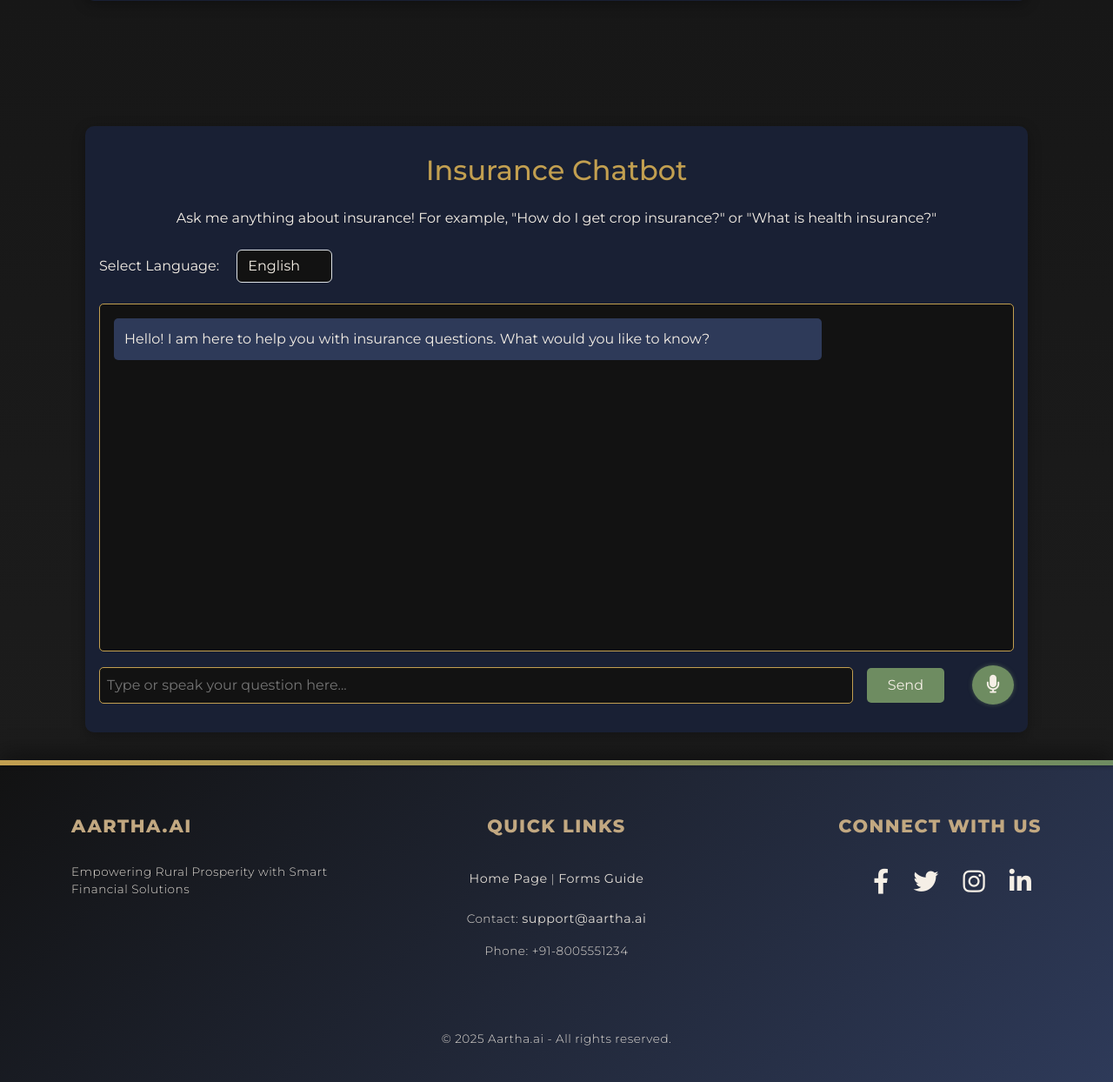
After one commit to Aryan-Prasad-666/DSATM-Hackathon, a Flask app: page /insurance_guide in a window 1280 px wide. The commit adds this page. Shown: the part 896-2140 px from the top of the page at 87% size. Run offline with Flask 3, Linux system fonts and the light colour scheme.

Commit message:
added insurance webpage

```diff
--- a/app.py
+++ b/app.py
@@ -566,6 +566,58 @@ def fraud_alerts():
         app.logger.error(f"Error rendering fraud_alerts page: {e}")
         raise InternalServerError("Failed to load the fraud alerts page")
 
+
+insurance_instructions = {
+    "en-US": "You are a helpful assistant for Indian villagers with no prior financial knowledge. The user will ask questions about insurance (e.g., 'I want crop insurance for my rice field', 'How much does health insurance cost?'). Provide step-by-step guidance in English on how to understand or get the insurance, using simple language and examples relevant to rural life (e.g., protecting crops from drought, paying for a doctor). Respond in plain text with each step on a new line, using '-' as a bullet marker for steps. Do not use Markdown formatting like '**' or '*' for emphasis. Assume the user knows nothing about insurance.",
+    "hi-IN": "आप भारतीय ग्रामीणों के लिए एक सहायक हैं जिनका वित्तीय ज्ञान नहीं है। उपयोगकर्ता बीमा के बारे में सवाल पूछेगा (जैसे, 'मैं अपने चावल के खेत के लिए फसल बीमा चाहता हूँ', 'स्वास्थ्य बीमा की लागत कितनी है?')। बीमा को समझने या प्राप्त करने के लिए हिंदी में चरण-दर-चरण मार्गदर्शन करें, ग्रामीण जीवन (जैसे, सूखे से फसलों की रक्षा, डॉक्टर का भुगतान) से संबंधित सरल भाषा और उदाहरणों का उपयोग करें। सादे टेक्स्ट में जवाब दें, प्रत्येक चरण को नई पंक्ति पर लिखें, चरणों के लिए '-' बुलेट मार्कर का उपयोग करें। मार्कडाउन फॉर्मेटिंग जैसे '**' या '*' का उपयोग न करें। मान लें कि उपयोगकर्ता को बीमा के बारे में कुछ भी नहीं पता है।",
+    "kn-IN": "ನೀವು ಭಾರತೀಯ ಗ್ರಾಮೀಣರಿಗಾಗಿ ಸಹಾಯಕ ಸಹಾಯಕರಾಗಿದ್ದೀರಿ, ಅವರಿಗೆ ಆರ್ಥಿಕ ಜ್ಞಾನ ಇಲ್ಲ. ಬಳಕೆದಾರರು ಇನ್ಶೂರೆನ್ಸ್ ಬಗ್ಗೆ ಪ್ರಶ್ನೆಗಳನ್ನು ಕೇಳುತ್ತಾರೆ (ಉದಾ., 'ನಾನು ನನ್ನ ಧಾನ್ಯ ಫೀಲ್ಡ್‌ಗಾಗಿ ಪರಿಶಿಷ್ಟ ಇನ್ಶೂರೆನ್ಸ್ ಇಚ್ಚಿಸುತ್ತೇನೆ', 'ಆರೋಗ್ಯ ಇನ್ಶೂರೆನ್ಸ್ ಎಷ್ಟು ಖರ್ಚು?'). ಇನ್ಶೂರೆನ್ಸ್ ಅನ್ನು ಅರ್ಥಮಾಡಿಕೊಳ್ಳುವುದು ಅಥವಾ ಪಡೆಯುವುದಕ್ಕೆ ಕನ್ನಡದಲ್ಲಿ ಹಂತ-ಹಂತದ ಮಾರ್ಗದರ್ಶನವನ್ನು ಒದಗಿಸಿ, ಗ್ರಾಮೀಣ ಜೀವನಕ್ಕೆ ಸಂಬಂಧಿಸಿದ ಸರಳ ಭಾಷೆ ಮತ್ತು ಉದಾಹರಣೆಗಳನ್ನು ಬಳಸಿ (ಉದಾ., ಬರದಿಂದ ಪ್ರತ್ಯೇಕತೆಯನ್ನು ರಕ್ಷಿಸುವುದು, ಡಾಕ್ಟರ್‌ಗೆ ಪಾವತಿಸುವುದು). ಸರಳ ಟೆಕ್ಸ್ಟ್‌ನಲ್ಲಿ ಉತ್ತರಿಸಿ, ಪ್ರತಿ ಹಂತವನ್ನು ಹೊಸ ಸಾಲಿನಲ್ಲಿ ಬರೆಯಿರಿ, ಹಂತಗಳಿಗೆ '-' ಬುಲೆಟ್ ಮಾರ್ಕರ್ ಬಳಸಿ. '**' ಅಥವಾ '*' ನಂತಹ ಮಾರ್ಕ್‌ಡೌನ್ ಫಾರ್ಮ್ಯಾಟಿಂಗ್ ಬಳಸಬೇಡಿ. ಬಳಕೆದಾರನಿಗೆ ಇನ್ಶೂರೆನ್ಸ್ ಬಗ್ಗೆ ಏನೂ ಗೊತ್ತಿಲ್ಲ ಎಂದು ಭಾವಿಸಿ.",
+    "ta-IN": "நீங்கள் இந்திய கிராமவாசிகளுக்கு உதவி செய்யும் உதவியாளர், அவர்களுக்கு நிதி அறிவு இல்லை. பயனர் காப்பீடு பற்றி கேள்விகளைக் கேட்பார் (எ.கா., 'நான் என் அரிசி வயலைக்கு பயிர் காப்பீடு வேண்டும்', 'ஆரோக்கிய காப்பீடு எவ்வளவு செலவு?'). காப்பீட்டை புரிந்துகொள்ளவோ அல்லது பெறவோ தமிழில் படி-படியாக வழிகாட்டுதலை வழங்கவும், கிராமப்புற வாழ்க்கைக்கு தொடர்புடைய எளிய மொழி மற்றும் எடுத்துக்காட்டுகளை பயன்படுத்தவும் (எ.கா., வறட்சியிலிருந்து பயிர்களை பாதுகாக்குதல், மருத்துவருக்கு பணம் செலுத்துதல்). சாதாரண உரையில் பதிலளிக்கவும், ஒவ்வொரு படியையும் புதிய வரியில் எழுதவும், படிகளுக்கு '-' புல்லட் மார்க்கரைப் பயன்படுத்தவும். '**' அல்லது '*' போன்ற மார்க்டவுன் வடிவமைப்பை பயன்படுத்த வேண்டாம். பயனருக்கு காப்பீடு பற்றி எதுவும் தெரியாது என்று கருதவும்.",
+    "te-IN": "మీరు భారతీయ గ్రామస్తులకు సహాయపడే సహాయకుడు, వీరికి ఆర్థిక జ్ఞానం లేదు. బళకాలు బీమా గురించి ప్రశ్నలు అడుగుతారు (ఉదా., 'నేను నా బియ్యం ఫీల్డ్‌కు పంట బీమా అవసరం', 'ఆరోగ్య బీమా ఖర్చు ఎంత?'). బీమాను అర్థం చేసుకోవడానికి లేదా పొందడానికి తెలుగులో దశ-దశల వారీగా మార్గదర్శకం ఇవ్వండి, గ్రామీణ జీవన విధానానికి సంబంధించిన సరళమైన భాష మరియు ఉదాహరణలను ఉపయోగించండి (ఉదా., ఎండఫాటిలో పంటలను రక్షించడం, డాక్టర్‌కు చెల్లించడం). సాదా టెక్స్ట్‌లో సమాధానం ఇవ్వండి, ప్రతి దశను కొత్త లైన్‌లో రాయండి, దశలకు '-' బుల్లెట్ మార్కర్‌ని ఉపయోగించండి. '**' లేదా '*' వంటి మార్క్‌డౌన్ ఫార్మాటింగ్‌ని ఉపయోగించవద్దు. బళకాలకు బీమా గురించి ఏమీ తెలియదని భావించండి."
+}
+
+@app.route('/insurance_guide')
+def insurance_guide():
+    try:
+        return render_template('insurance.html')
+    except Exception as e:
+        app.logger.error(f"Error rendering insurance_guide page: {e}")
+        raise InternalServerError("Failed to load the insurance guide page")
+
+@app.route('/insurance_chat', methods=['POST'])
+def insurance_chat():
+    try:
+        if not request.is_json:
+            raise BadRequest("Request must be JSON")
+        data = request.json
+        user_input = data.get('message')
+        language = data.get('language', 'en-US')
+        if not user_input or not isinstance(user_input, str) or not user_input.strip():
+            raise BadRequest("Invalid or empty message")
+
+        system_instruction = insurance_instructions.get(language, insurance_instructions['en-US'])
+        model = genai.GenerativeModel(
+            'gemini-2.0-flash',
+            generation_config=genai.types.GenerationConfig(
+                temperature=0.5,
+                max_output_tokens=1000
+            ),
+            system_instruction=system_instruction
+        )
+
+        response = model.generate_content(user_input)
+        bot_response = response.text
+
+        return jsonify({'response': bot_response})
+    except BadRequest as e:
+        app.logger.warning(f"Bad request: {e}")
+        return jsonify({'error': str(e)}), 400
+    except GoogleAPIError as e:
+        app.logger.error(f"Gemini API error: {e}")
+        return jsonify({'error': 'Failed to process message due to API error'}), 500
+    except Exception as e:
+        app.logger.error(f"Server error in insurance_chat route: {e}")
+        return jsonify({'error': 'Internal server error'}), 500
+
 if __name__ == '__main__':
     if not os.path.exists(app.config['UPLOAD_FOLDER']):
         os.makedirs(app.config['UPLOAD_FOLDER'])
--- a/templates/base.html
+++ b/templates/base.html
@@ -322,6 +322,9 @@
                         <a class="nav-link" href="{{ url_for('locker') }}">Locker<br>Facilities</a>
                     </li>
                     <li class="nav-item">
+                        <a class="nav-link" href="{{ url_for('insurance_guide') }}">Insurance<br>Guide</a>
+                    </li>
+                    <li class="nav-item">
                         <a class="nav-link" href="{{ url_for('microloan_eligibility') }}">Microloan<br>Eligibility</a>
                     </li>
                     <li class="nav-item">
--- /dev/null
+++ b/templates/insurance.html
@@ -0,0 +1,266 @@
+{% extends "base.html" %}
+{% block title %}Insurance Guide & Chatbot - Aartha.ai{% endblock %}
+{% block content %}
+<div class="container">
+    <!-- Insurance Guide Section -->
+    <div class="insurance-section">
+        <h2 class="text-center mb-4" style="color: var(--kumkum-gold);">Insurance Guide</h2>
+        <div class="insurance-item">
+            <h4>What is Insurance?</h4>
+            <p>Insurance is like a safety net for you and your family. It helps protect you from big losses. For example, if your crops fail due to no rain, crop insurance can give you money to help you start again. Or, if someone in your family gets sick, health insurance can help pay for the doctor.</p>
+        </div>
+        <div class="insurance-item">
+            <h4>Types of Insurance for Villagers</h4>
+            <p> - <strong>Health Insurance:</strong> Helps pay for medical costs if you or your family get sick. Example: If your child needs medicine for fever, insurance can cover the cost.<br>
+                - <strong>Crop Insurance:</strong> Protects your crops from problems like drought or floods. Example: If you lose your rice crop due to heavy rain, you can get money to buy seeds for the next season.<br>
+                - <strong>Livestock Insurance:</strong> Protects animals like cows or goats. Example: If your cow dies due to illness, you can get money to buy a new one.<br>
+                - <strong>Accident Insurance:</strong> Gives money if you get hurt in an accident. Example: If you fall while working in the field and can’t work, insurance can help you during that time.<br>
+               - <strong>Property Insurance:</strong> Protects your home or farm equipment from damage. Example: If your house roof breaks in a storm, insurance can help pay to fix it.</p>
+        </div>
+        <div class="insurance-item">
+            <h4>How to Get Insurance?</h4>
+            <p>- Visit your local bank or an insurance office in your village or nearby town.<br>
+               - Ask about plans that fit your needs, like crop or health insurance.<br>
+               - They will ask for some details, like your name, village, and what you want to insure.<br>
+               - You may need to pay a small amount every month or year to keep the insurance active.<br>
+               - Keep the insurance papers safe, and ask for help if you don’t understand something.</p>
+        </div>
+    </div>
+
+    <!-- Chatbot Section -->
+    <div class="chatbot-section">
+        <h2 class="text-center mb-4" style="color: var(--kumkum-gold);">Insurance Chatbot</h2>
+        <p class="text-center mb-4">Ask me anything about insurance! For example, "How do I get crop insurance?" or "What is health insurance?"</p>
+        <div class="language-selector mb-4">
+            <label for="language" style="color: var(--sandalwood-cream); margin-right: 1rem;">Select Language:</label>
+            <select name="language" id="language" class="form-select" style="background: var(--kohl-black); color: var(--sandalwood-cream); width: auto; display: inline-block;">
+                <option value="en-US" {% if language == 'en-US' %}selected{% endif %}>English</option>
+                <option value="hi-IN" {% if language == 'hi-IN' %}selected{% endif %}>हिंदी</option>
+                <option value="kn-IN" {% if language == 'kn-IN' %}selected{% endif %}>ಕನ್ನಡ</option>
+                <option value="ta-IN" {% if language == 'ta-IN' %}selected{% endif %}>தமிழ்</option>
+                <option value="te-IN" {% if language == 'te-IN' %}selected{% endif %}>తెలుగు</option>
+            </select>
+        </div>
+        <div class="chatbox" id="chatbox">
+            <div class="chat-message bot-message">
+                Hello! I am here to help you with insurance questions. What would you like to know?
+            </div>
+        </div>
+        <div class="chat-input">
+            <input type="text" id="user-input" placeholder="Type or speak your question here..." required>
+            <button id="send-btn">Send</button>
+            <button id="mic-btn" style="background: var(--peepal-green); color: var(--sandalwood-cream); border: none; border-radius: 50%; cursor: pointer; margin-left: 1rem; width: 45px; height: 45px; display: flex; align-items: center; justify-content: center; transition: all 0.3s ease; position: relative;">
+                <i class="fas fa-microphone" style="font-size: 1.3rem;"></i>
+            </button>
+        </div>
+    </div>
+</div>
+<style>
+    :root {
+        --alert-red: #ff1a1a; /* Vivid red for recording state */
+        --glow-red: 0 0 15px rgba(255, 26, 26, 0.7); /* Glowing effect */
+    }
+    .insurance-section, .chatbot-section {
+        padding: 2rem 1rem;
+        background: rgba(26, 34, 56, 0.9);
+        border-radius: 10px;
+        margin: 9rem 1rem 2rem;
+        box-shadow: 0 4px 15px rgba(0, 0, 0, 0.3);
+        color: var(--sandalwood-cream);
+    }
+    .insurance-item {
+        margin-bottom: 1.5rem;
+    }
+    .insurance-item h4 {
+        color: var(--kumkum-gold);
+        font-weight: 600;
+        margin-bottom: 0.75rem;
+    }
+    .chatbox {
+        height: 400px;
+        overflow-y: auto;
+        background: var(--kohl-black);
+        border: 1px solid var(--kumkum-gold);
+        border-radius: 5px;
+        padding: 1rem;
+        margin-bottom: 1rem;
+    }
+    .chat-message {
+        margin-bottom: 1rem;
+        padding: 0.75rem;
+        border-radius: 5px;
+        max-width: 80%;
+    }
+    .user-message {
+        background: var(--peepal-green);
+        margin-left: auto;
+        text-align: right;
+    }
+    .bot-message {
+        background: var(--indigo-stone);
+    }
+    .chat-input {
+        display: flex;
+        gap: 1rem;
+        align-items: center;
+    }
+    .chat-input input {
+        flex: 1;
+        padding: 0.5rem;
+        background: var(--kohl-black);
+        border: 1px solid var(--kumkum-gold);
+        color: var(--sandalwood-cream);
+        border-radius: 5px;
+    }
+    .chat-input button {
+        background: var(--peepal-green);
+        color: var(--sandalwood-cream);
+        border: none;
+        padding: 0.5rem 1.5rem;
+        border-radius: 5px;
+        cursor: pointer;
+        transition: background 0.3s ease;
+    }
+    .chat-input button:hover {
+        background: var(--kumkum-gold);
+    }
+    #mic-btn {
+        transition: all 0.3s ease;
+        box-shadow: 0 0 5px rgba(110, 140, 97, 0.5); /* Subtle shadow when idle */
+    }
+    #mic-btn.recording {
+        background: var(--alert-red);
+        box-shadow: var(--glow-red); /* Glowing effect */
+        animation: pulse 1.5s ease-in-out infinite;
+    }
+    #mic-btn i {
+        transition: transform 0.3s ease;
+    }
+    #mic-btn.recording i {
+        transform: scale(1.3); /* Slightly larger icon when recording */
+    }
+    @keyframes pulse {
+        0% { transform: scale(1); }
+        50% { transform: scale(1.15); }
+        100% { transform: scale(1); }
+    }
+    @media (max-width: 768px) {
+        .insurance-section, .chatbot-section {
+            margin: 4rem 0.5rem 1rem;
+        }
+        .chatbox {
+            height: 300px;
+        }
+        #mic-btn {
+            width: 40px;
+            height: 40px;
+        }
+        #mic-btn i {
+            font-size: 1.1rem;
+        }
+    }
+</style>
+<script>
+    const chatbox = document.getElementById('chatbox');
+    const userInput = document.getElementById('user-input');
+    const sendBtn = document.getElementById('send-btn');
+    const micBtn = document.getElementById('mic-btn');
+    const languageSelect = document.getElementById('language');
+
+    function addMessage(message, isUser = false) {
+        const messageDiv = document.createElement('div');
+        messageDiv.classList.add('chat-message', isUser ? 'user-message' : 'bot-message');
+        messageDiv.textContent = message;
+        chatbox.appendChild(messageDiv);
+        chatbox.scrollTop = chatbox.scrollHeight;
+    }
+
+    async function sendMessage(message) {
+        if (!message.trim()) return;
+
+        addMessage(message, true);
+        userInput.value = '';
+
+        const language = languageSelect.value;
+        const data = { message, language };
+
+        try {
+            const response = await fetch('/insurance_chat', {
+                method: 'POST',
+                headers: { 'Content-Type': 'application/json' },
+                body: JSON.stringify(data)
+            });
+
+            const result = await response.json();
+            if (response.ok) {
+                addMessage(result.response);
+            } else {
+                throw new Error(result.error || 'Failed to get response');
+            }
+        } catch (error) {
+            console.error('Error:', error);
+            addMessage('Sorry, there was an error. Please try again later.');
+        }
+    }
+
+    sendBtn.addEventListener('click', () => sendMessage(userInput.value));
+    userInput.addEventListener('keypress', (e) => {
+        if (e.key === 'Enter') sendMessage(userInput.value);
+    });
+
+    // Voice Input Functionality
+    let recognition;
+    if ('webkitSpeechRecognition' in window) {
+        recognition = new webkitSpeechRecognition();
+        recognition.continuous = false;
+        recognition.interimResults = false;
+        recognition.lang = 'en-US'; // Default language, will update dynamically
+
+        recognition.onresult = (event) => {
+            const transcript = event.results[0][0].transcript;
+            userInput.value = transcript;
+            sendMessage(transcript);
+            micBtn.classList.remove('recording');
+        };
+
+        recognition.onerror = (event) => {
+            console.error('Speech recognition error:', event.error);
+            addMessage('Sorry, I couldn’t understand your voice. Please try typing or speaking again.');
+            micBtn.classList.remove('recording');
+        };
+
+        recognition.onend = () => {
+            micBtn.classList.remove('recording');
+        };
+    }
+
+    micBtn.addEventListener('click', () => {
+        if (!recognition) {
+            addMessage('Voice input is not supported in your browser. Please type your question.');
+            return;
+        }
+
+        const language = languageSelect.value;
+        recognition.lang = language === 'en-US' ? 'en-US' :
+                          language === 'hi-IN' ? 'hi-IN' :
+                          language === 'kn-IN' ? 'kn-IN' :
+                          language === 'ta-IN' ? 'ta-IN' :
+                          language === 'te-IN' ? 'te-IN' : 'en-US';
+
+        micBtn.classList.add('recording');
+        recognition.start();
+    });
+
+    // Update language on selection
+    languageSelect.addEventListener('change', () => {
+        const language = languageSelect.value;
+        if (recognition) {
+            recognition.lang = language === 'en-US' ? 'en-US' :
+                              language === 'hi-IN' ? 'hi-IN' :
+                              language === 'kn-IN' ? 'kn-IN' :
+                              language === 'ta-IN' ? 'ta-IN' :
+                              language === 'te-IN' ? 'te-IN' : 'en-US';
+        }
+    });
+</script>
+{% endblock %}
```
